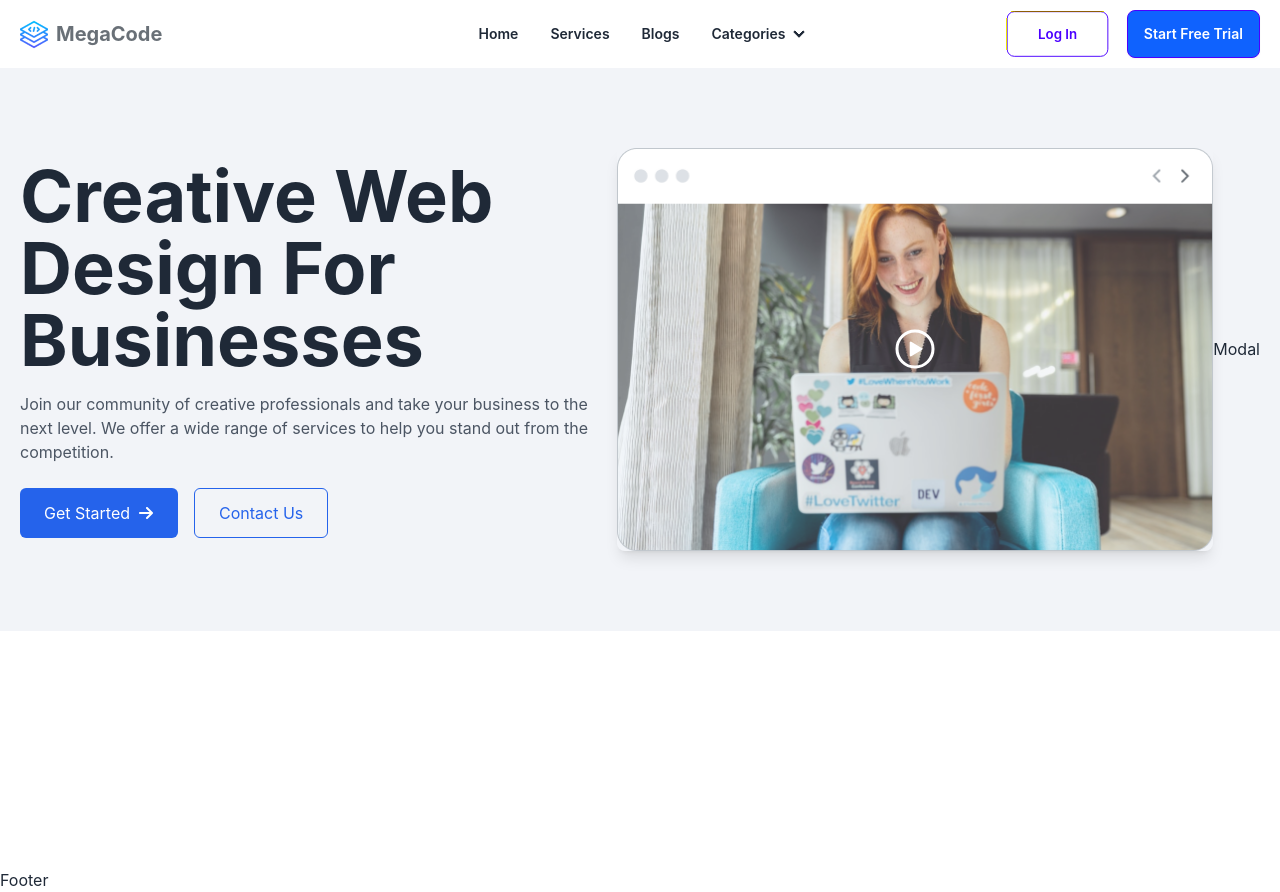
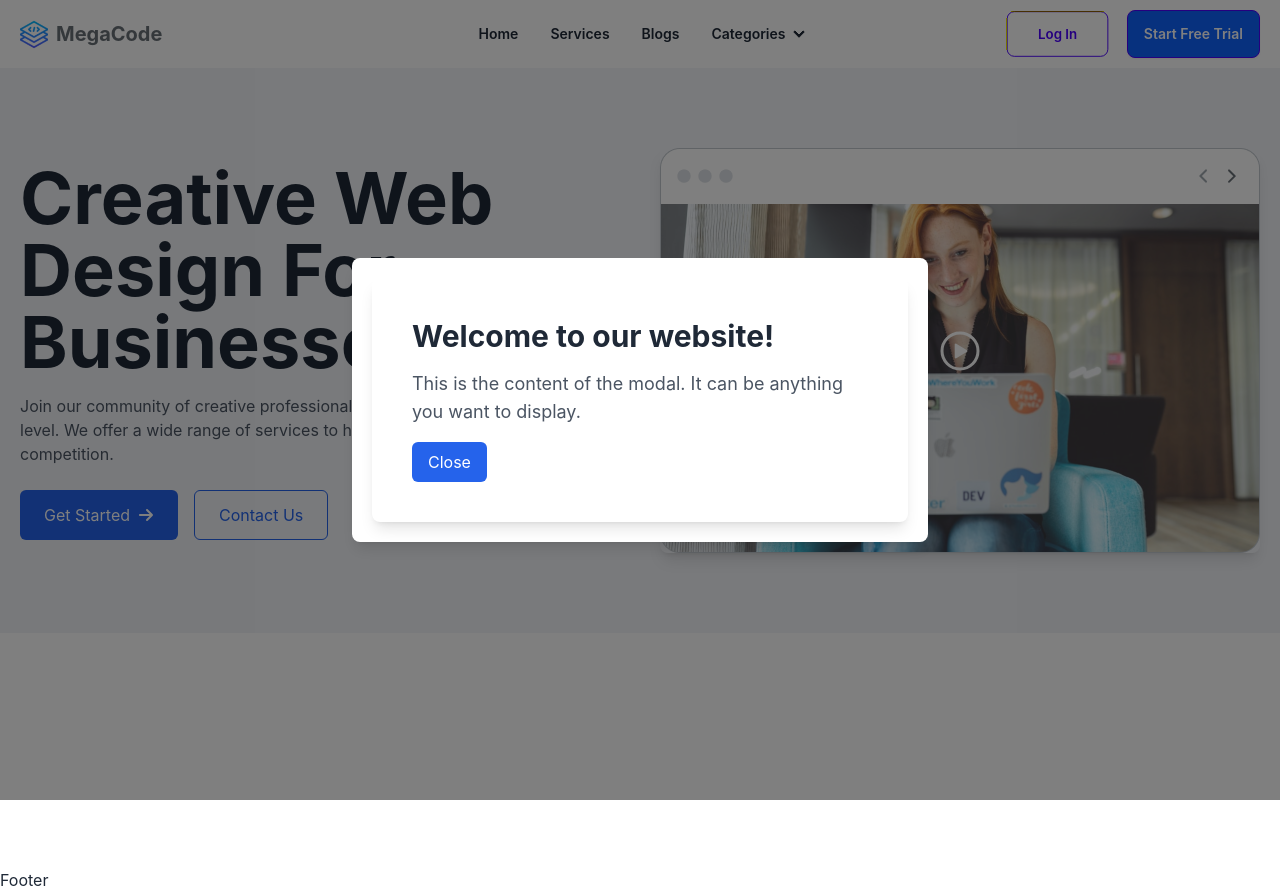
Before and after one commit to MHRatul/mega-agency-website, a React (Vite) app: page / in a window 1280 px wide. Both pictures are taken after a click on the button 960 px from the left and 350 px from the top of the page. Built offline with nearby package versions, Linux system fonts and the light colour scheme.

Commit message:
Use modal to show pop-up

```diff
--- a/src/pages/home/HeroSection.jsx
+++ b/src/pages/home/HeroSection.jsx
@@ -38,7 +38,16 @@ const HeroSection = () => {
 
                 {/* modal */}
                 {
-                    showModal && (<div>Modal</div>)
+                    showModal && (<div className='fixed inset-0 flex items-center justify-center bg-black bg-opacity-50 z-50'>
+                        <div className='bg-white p-5 rounded-lg shadow-lg relative max-w-xl w-full'>
+                            <div className='bg-white p-10 rounded-lg shadow-lg'>
+                                <p className='text-3xl font-bold mb-4'>Welcome to our website!</p>
+                                <p className=' text-lg text-gray-600 mb-4'>This is the content of the modal. It can be anything you want to display.</p>
+                                <button onClick={closeModal} className='bg-blue-600 text-white py-2 px-4 rounded-md hover:bg-blue-700 transition'>Close</button>
+
+                            </div>
+                        </div>
+                    </div>)
                 }
             </div>
         </div>
```
